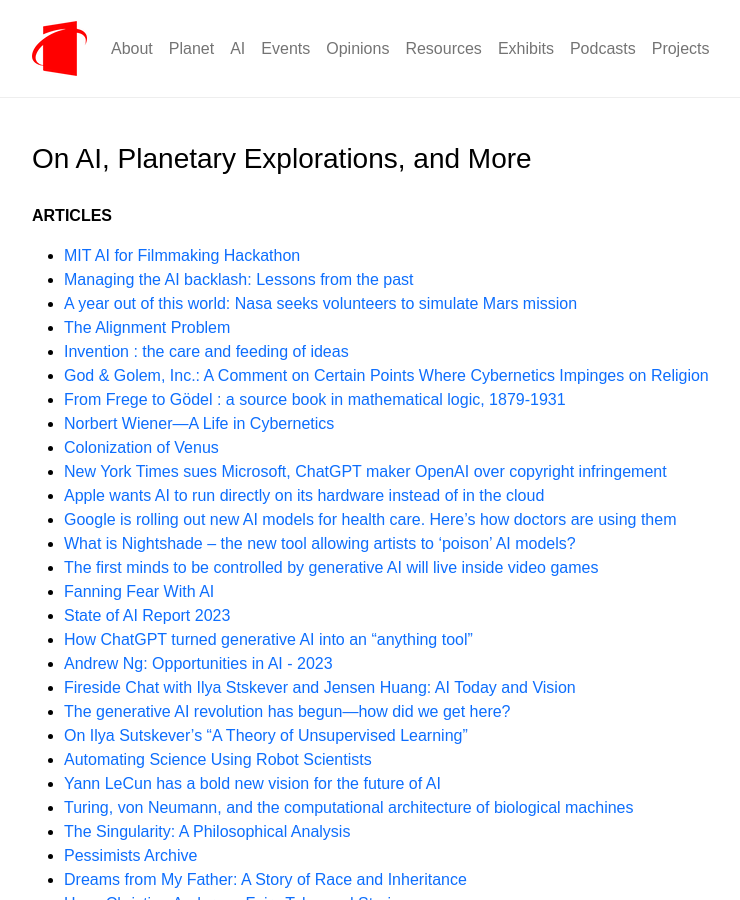
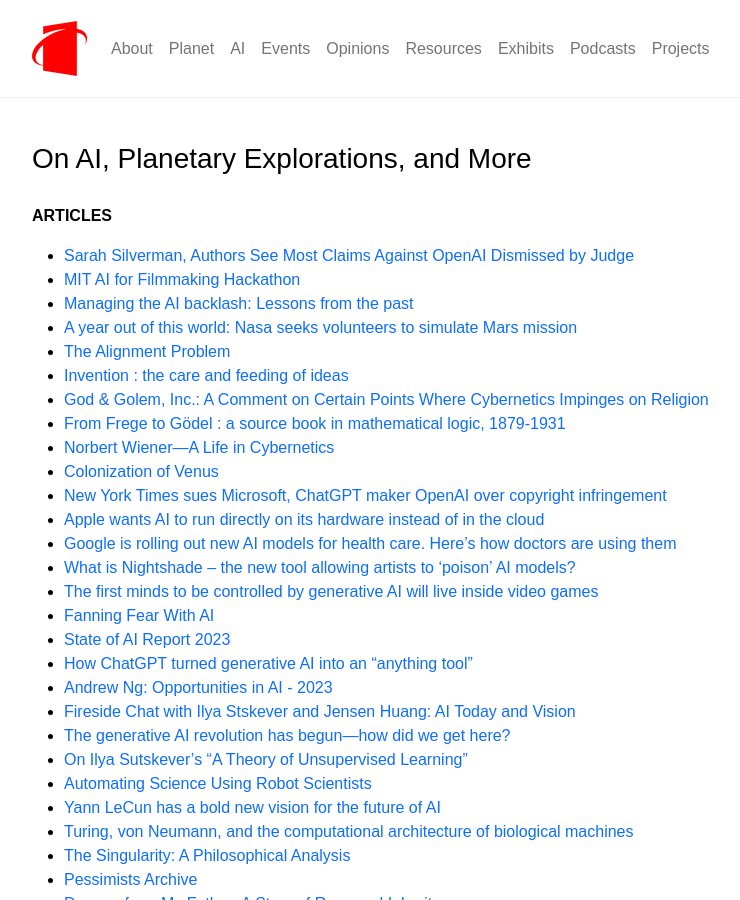
Before and after one commit to planet-ai-2023/planet-ai-2023.github.io, a Jekyll site: the page built from _posts/2023-11-11-on-ai.md, in a window 1280 px wide and 900 px high. Shown: the whole window, without its empty margins (120-860 px from the left). Built offline with Jekyll 4.4.1, drawn with Linux system fonts in a browser that asks for light colours.

Commit message:
Add files via upload

```diff
--- a/_posts/2023-11-11-on-ai.md
+++ b/_posts/2023-11-11-on-ai.md
@@ -10,6 +10,7 @@ tags: [ opinions ]
 
 **ARTICLES**
 
+- [Sarah Silverman, Authors See Most Claims Against OpenAI Dismissed by Judge](https://www.hollywoodreporter.com/business/business-news/sarah-silverman-openai-lawsuit-claims-judge-1235823924/){:target="_blank"}
 - [MIT AI for Filmmaking Hackathon](https://engage.mit.edu/fma/about/){:target="_blank"}
 - [Managing the AI backlash: Lessons from the past](https://www.japantimes.co.jp/commentary/2023/11/16/world/history-guilds-ai-backlash/){:target="_blank"}
 - [A year out of this world: Nasa seeks volunteers to simulate Mars mission](https://www.theguardian.com/science/2024/feb/20/year-mars-simulation-volunteers-nasa){:target="_blank"}
```
